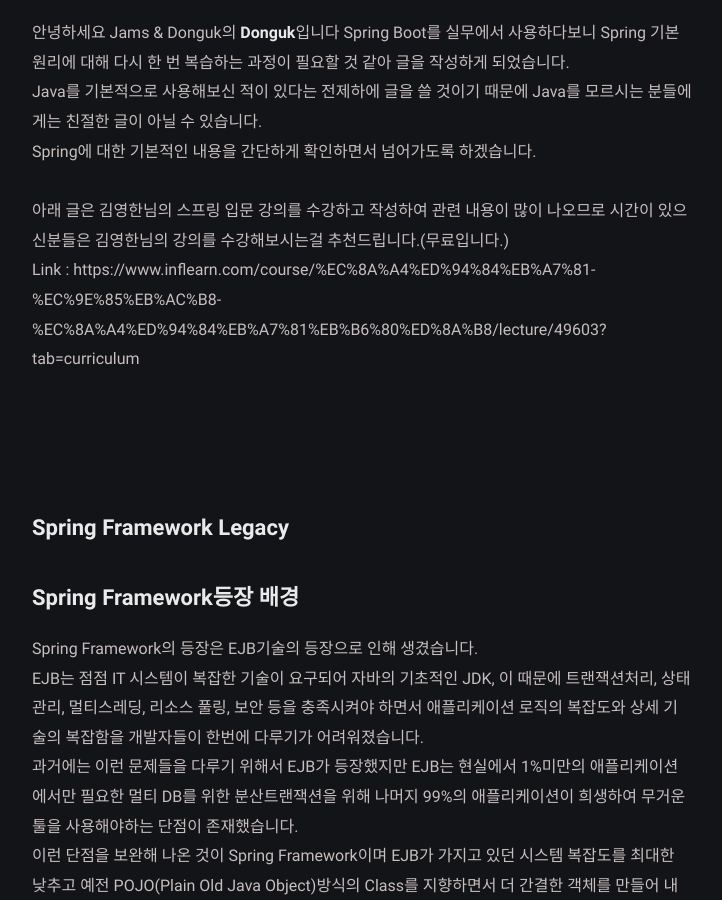
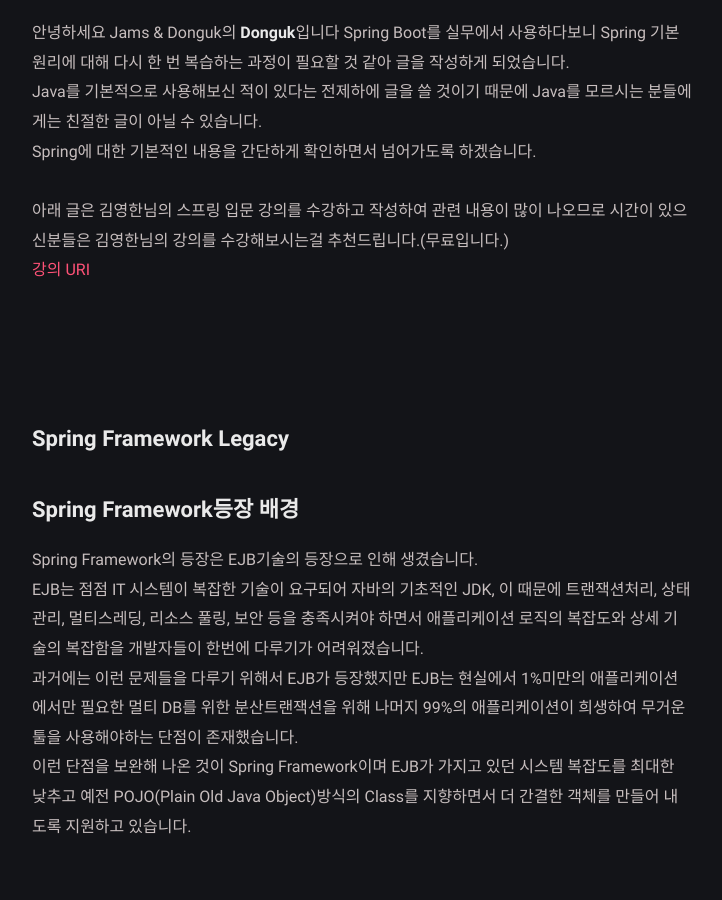
Before and after one commit to jd6186/jd6186.github.io, a Jekyll site: the page built from _posts/DongUk/2021-12-09-Spring_Framework_Legacy.md, in a window 1280 px wide and 900 px high, scrolled down 849 px. Shown: the whole window, without its empty margins (278-1000 px from the left). Built offline with Jekyll 4.4.1, drawn with Linux system fonts in a browser that asks for light colours; comment, search, counter and statistics services are not loaded.

Commit message:
URI 경로 수정

```diff
--- a/_posts/DongUk/2021-12-09-Spring_Framework_Legacy.md
+++ b/_posts/DongUk/2021-12-09-Spring_Framework_Legacy.md
@@ -28,7 +28,7 @@ Java를 기본적으로 사용해보신 적이 있다는 전제하에 글을 쓸
 Spring에 대한 기본적인 내용을 간단하게 확인하면서 넘어가도록 하겠습니다.
 
 아래 글은 김영한님의 스프링 입문 강의를 수강하고 작성하여 관련 내용이 많이 나오므로 시간이 있으신분들은 김영한님의 강의를 수강해보시는걸 추천드립니다.(무료입니다.)<br/>
-Link : https://www.inflearn.com/course/%EC%8A%A4%ED%94%84%EB%A7%81-%EC%9E%85%EB%AC%B8-%EC%8A%A4%ED%94%84%EB%A7%81%EB%B6%80%ED%8A%B8/lecture/49603?tab=curriculum
+[강의 URI](https://www.inflearn.com/course/%EC%8A%A4%ED%94%84%EB%A7%81-%EC%9E%85%EB%AC%B8-%EC%8A%A4%ED%94%84%EB%A7%81%EB%B6%80%ED%8A%B8/lecture/49603?tab=curriculum)
 <br/><br/><br/><br/>
 
 
@@ -64,15 +64,15 @@ Spirng Framework는 Spring Core에 의해 경량 컨테이너(IoC Container)로
 <br/><br/>
 
 ## **IoC란?**
-[Spring 3대 특징 중 "IoC"](./2022-01-05-Spring_IoC.md)
+[Spring 3대 특징 중 "IoC"](../2022-01-05-Spring_IoC.md)
 <br/><br/>
 
 ## AOP란?
-[Spring 3대 특징 중 "AOP"](./2022-01-05-Spring_AOP.md)
+[Spring 3대 특징 중 "AOP"](../2022-01-05-Spring_AOP.md)
 <br/><br/>
 
 ## Spring PSA(Portable Service Abstraction)
-[Spring 3대 특징 중 "PSA"](./2022-01-05-Spring_PSA.md)
+[Spring 3대 특징 중 "PSA"](../2022-01-05-Spring_PSA.md)
 <br/><br/>
 
 # Spring Framework의 POJO
@@ -91,7 +91,7 @@ POJO는 gettet/setter를 가진 단순 자바 오브젝트로 정의되는데
 MVC란 (Model View Controller) 사용자 인터페이스와 비지니스 로직을 분리하여 개발 하는 것입니다.
 
 ## 자세한 설명
-[Spring MVC 작동원리](./2022-01-05-Spring_MVC.md)
+[Spring MVC 작동원리](../2022-01-05-Spring_MVC.md)
 <br/><br/>
 
 # Spring Bean Life Cycle
```
